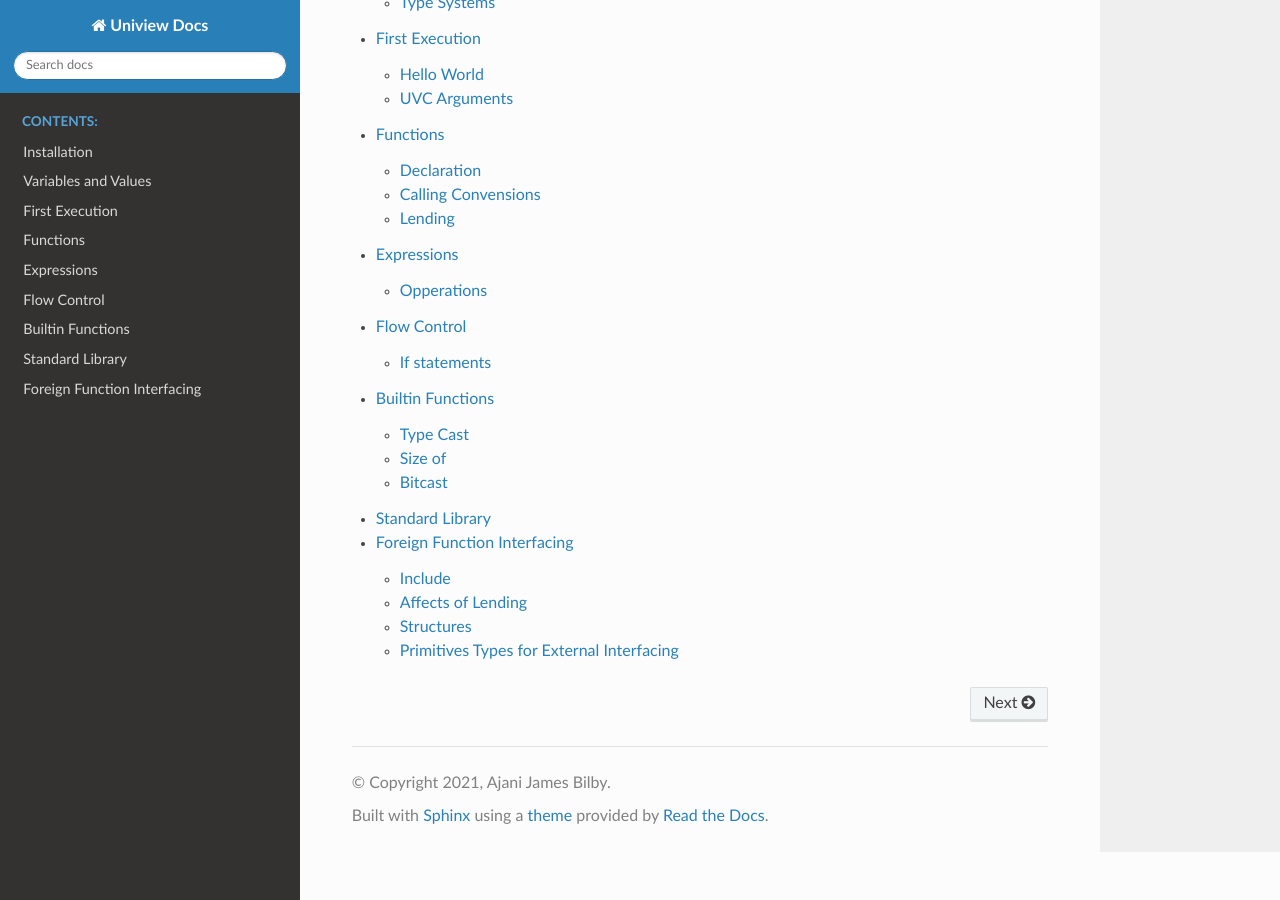
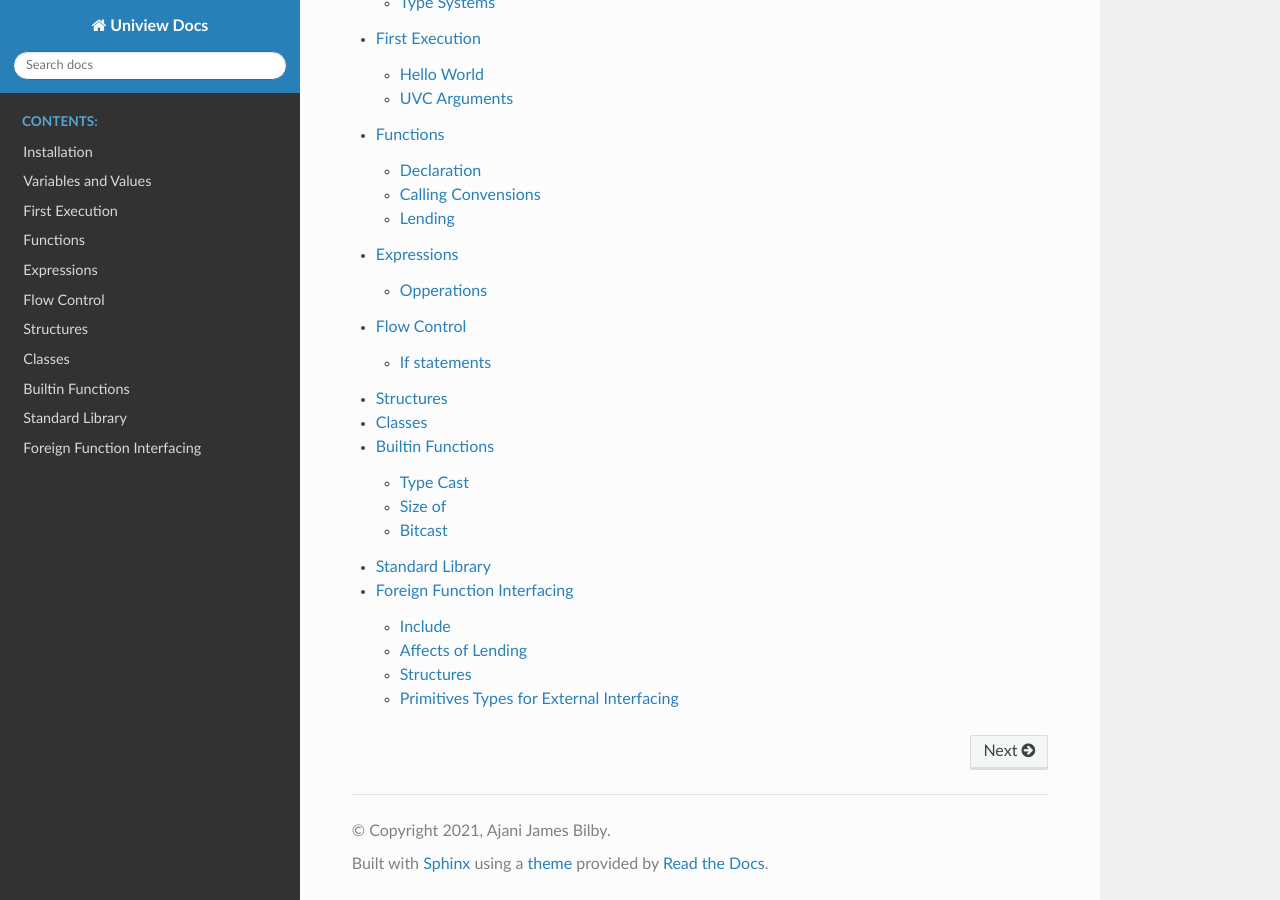
Before and after one commit to qupa-project/uniview-rtd, a Sphinx documentation site: the page built from source/index.rst, in a window 1280 px wide and 900 px high, scrolled down 573 px. Built offline with Sphinx 7.4.7 and the Read the Docs theme 2.0.0, drawn with Linux system fonts in a browser that asks for light colours.

Commit message:
+More scaffolding

```diff
--- a/source/index.rst
+++ b/source/index.rst
@@ -24,6 +24,8 @@ pull-request <https://github.com/qupa-project/uniview-docs/pulls>`__.
    functions/index
    expressions/index
    flow-control/index
+   structures/index
+   classes/index
    builtins/index
    std/index
    foreign-function-interface/index
```
